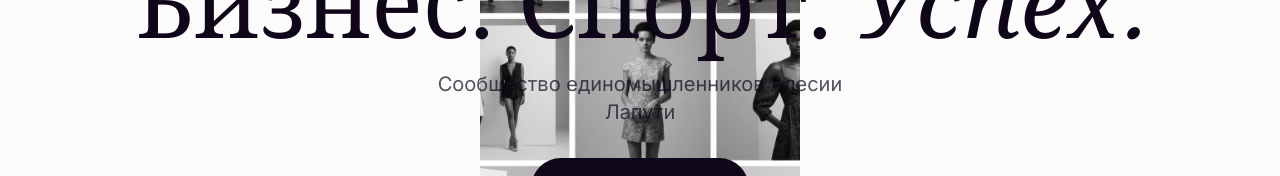
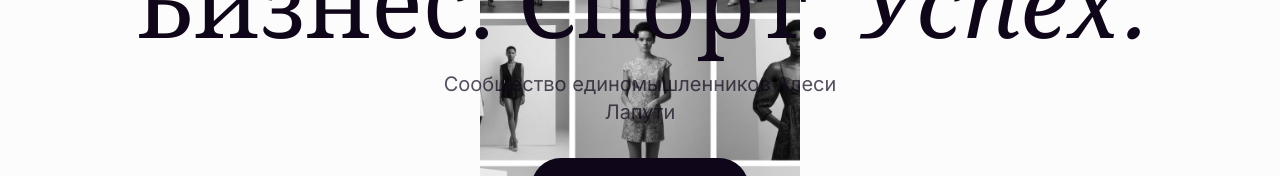
Before and after one commit to pr-poehali-dev/quantum-advancement-strategy, a React (Vite) app: page / in a window 1280 px wide. Shown: the part 316-492 px from the top of the page. Built offline with nearby package versions, Linux system fonts and the light colour scheme; a web font is replaced by a local one.

Commit message:
fix: Алеся Лапути instead of Алесии

```diff
--- a/src/components/sections/footer-section.tsx
+++ b/src/components/sections/footer-section.tsx
@@ -73,7 +73,7 @@ export function FooterSection() {
         </div>
 
         <div className="mt-16 pt-8 border-t border-border flex flex-col md:flex-row justify-between items-center gap-4">
-          <p className="text-muted-foreground text-sm">2025 Алесия Лапути. Все права защищены.</p>
+          <p className="text-muted-foreground text-sm">2025 Алеся Лапути. Все права защищены.</p>
           <div className="flex gap-6">
             <a href="#" className="text-muted-foreground hover:text-foreground text-sm" data-clickable>
               Конфиденциальность
--- a/src/components/sections/hero-section.tsx
+++ b/src/components/sections/hero-section.tsx
@@ -81,7 +81,7 @@ export function HeroSection() {
           Бизнес. Спорт. <em className="italic">Успех.</em>
         </h1>
         <p className="text-lg md:text-xl text-foreground/70 text-center max-w-md mix-blend-difference pointer-events-none">
-          Сообщество единомышленников Алесии Лапути
+          Сообщество единомышленников Алеси Лапути
         </p>
         <motion.a
           href="https://t.me/mwcola"
```
